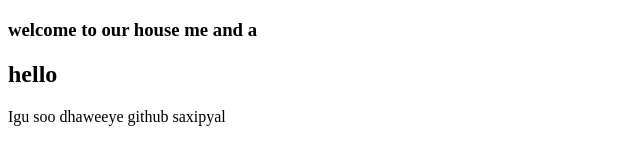
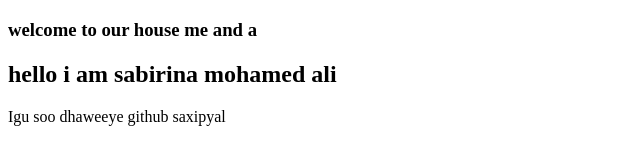
Before and after one commit to SabirinMohamudAdan/website-, a plain HTML site: page index.html in a window 1280 px wide. Shown: the whole page, without its empty margins (0-640 px from the left). Drawn offline with Linux system fonts and the light colour scheme.

Commit message:
waxa aan badaly index

```diff
--- a/index.html
+++ b/index.html
@@ -7,7 +7,7 @@
 </head>
 <body>
    <h3>welcome to our house me and a</h3>
-   <h2>hello</h2>
+   <h2>hello i am sabirina mohamed ali</h2>
    <p>
     Igu soo dhaweeye github saxipyal
    </p>
```
